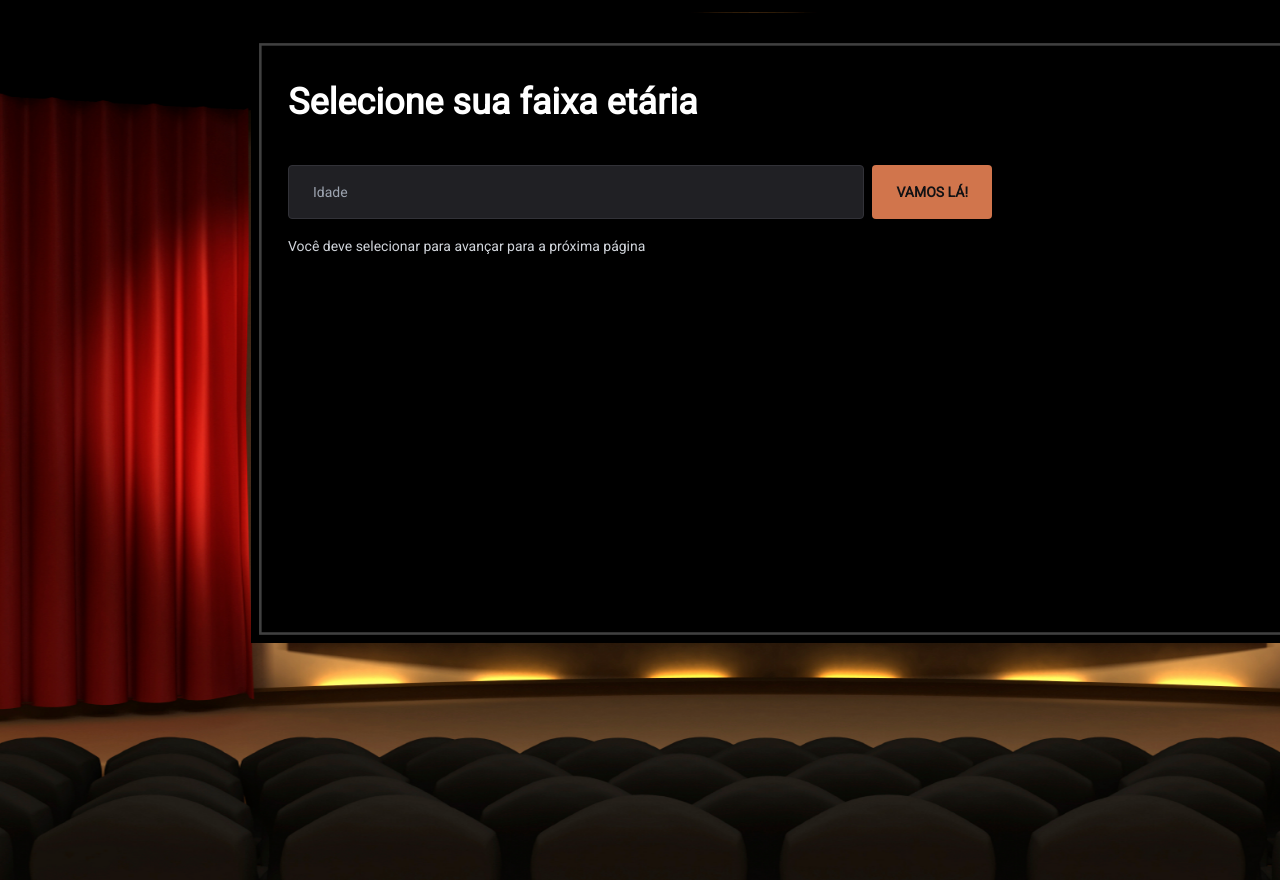
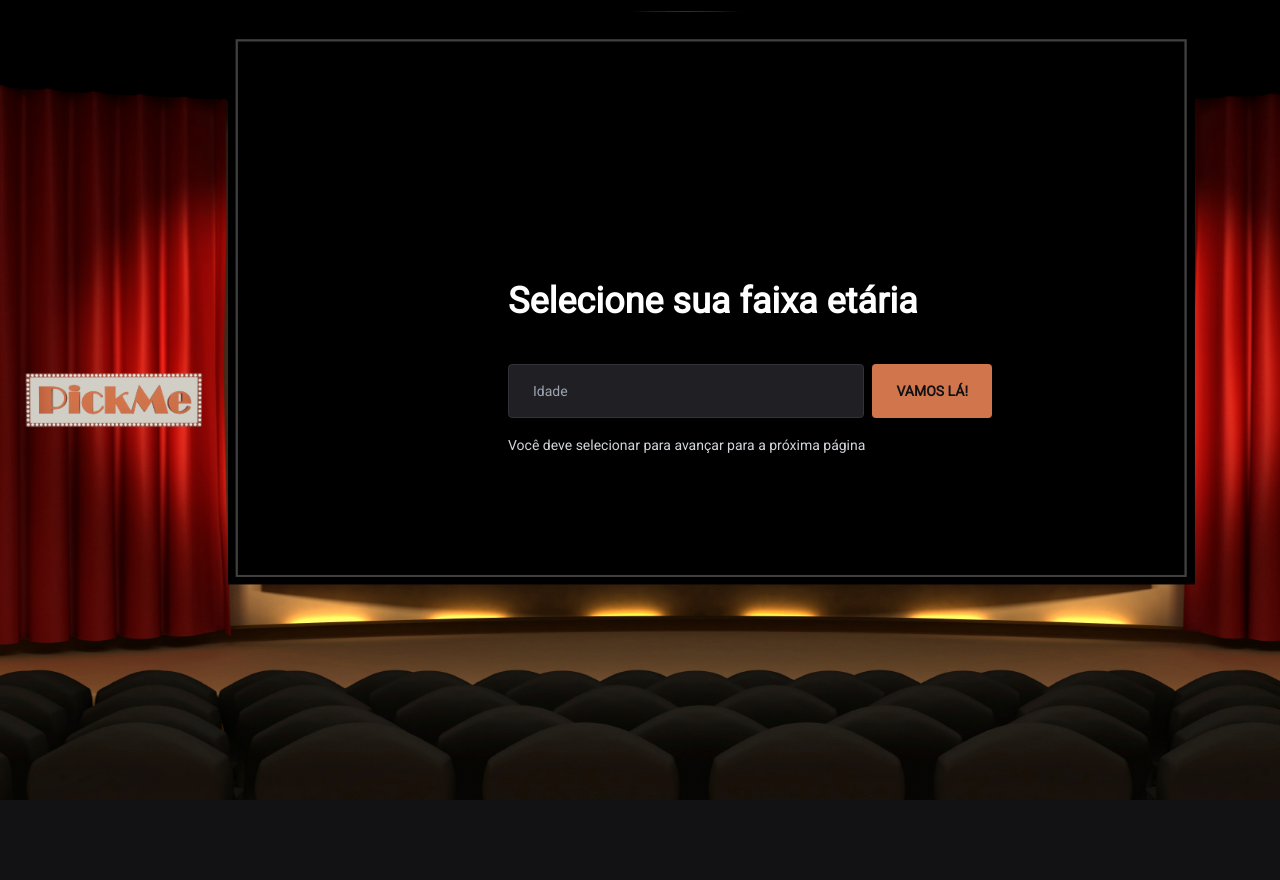
Before and after one commit to S204-Inatel-2022-2/InaHell_Front_End, a Next.js app: page /age in a window 1280 px wide. After the commit the page ends 800 px from the top, so only its background shows below. Built offline with nearby package versions, Linux system fonts and the light colour scheme.

Commit message:
Adicionados componentes para auxiliar na navegação entre páginas

```diff
--- /dev/null
+++ b/src/components/Buttons/index.js
@@ -0,0 +1,23 @@
+import { Link } from 'react-router-dom';
+
+import './style.css';
+
+export default function ButtonNext() { //colocar link de acordo coma pagina em que estiver
+    return (
+        <div className="next">
+            <Link to="/">
+
+            </Link>
+        </div>
+    )
+}
+
+export default function ButtonPrevious() { //colocar link de acordo coma pagina em que estiver
+    return (
+        <div className="previous">
+            <Link to="/">
+
+            </Link>
+        </div>
+    )
+}
--- /dev/null
+++ b/src/components/Title/index.js
@@ -0,0 +1,8 @@
+
+export default function Title({ children}) {
+    return (
+        <div className="title">
+            {children}
+        </div>
+    )
+}
--- a/src/pages/age/index.tsx
+++ b/src/pages/age/index.tsx
@@ -1,6 +1,12 @@
 import Image from 'next/image'
 import appPreviewImg from '../../assets/claquete.png'
+import logo from '../../assets/logo.png'
 import { FormEvent, useState } from 'react'
+
+import ButtonNext from '../../components/Buttons';
+import ButtonPrevious from '../../components/Buttons';
+
+import Title from '../../components/Title';
 
 export let idade = ''
 
@@ -16,7 +22,20 @@ export default function Age() {
   }
 
   return (
-    <div className="max-w-[1124px] h-screen mr-72 ml-72 items-center">
+    <div className="max-w-[1124px] h-screen mr-72 ml-6 grid grid-cols-2 items-center">
+
+      <div className='text-gray-100'>
+        <Title>
+          <a href="/"><Image
+            src={logo}
+            alt=""
+            quality={100}
+            width={180}
+            height={180}
+          /></a>
+        </Title>
+      </div>
+
       <main className="mb-36 mt-20">
 
         <h1 className="mt-0 text-white text-4xl font-bold leading-tight">
@@ -47,5 +66,6 @@ export default function Age() {
       </main>
 
     </div>
+
   )
 }
```
